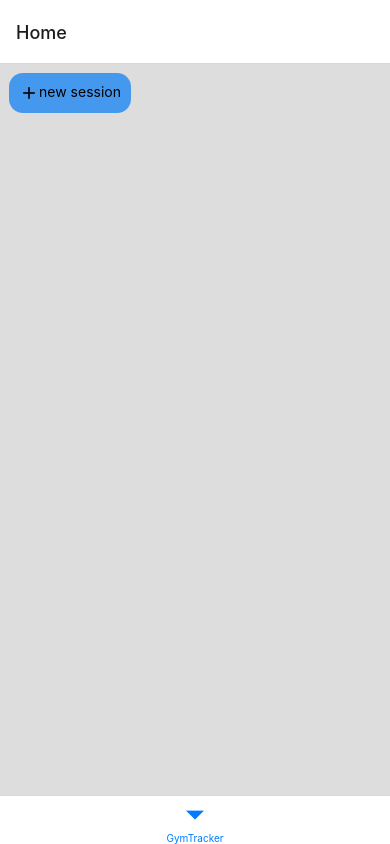
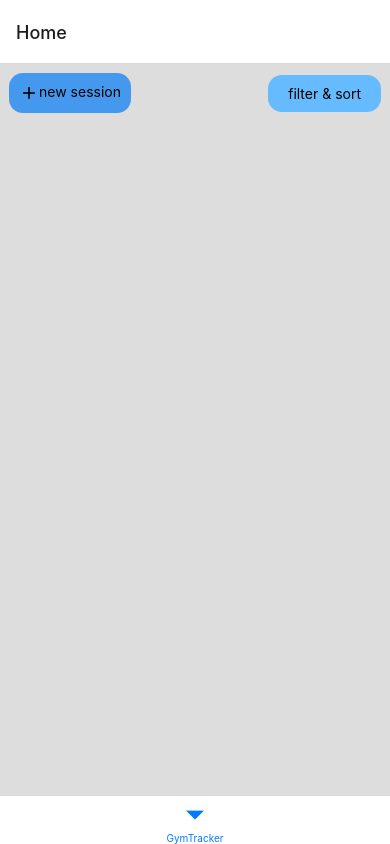
Before and after one commit to mako542b/react-native-gym-tracker, a React Native app: screen /Home in a window 390 px wide. Built offline with nearby package versions, Linux system fonts and the light colour scheme.

Commit message:
filtering

```diff
--- a/Tracker/GymTracker.js
+++ b/Tracker/GymTracker.js
@@ -3,18 +3,34 @@ import { useState, useReducer } from 'react'
 import SessionWrap from './session/SessionWrap'
 import sessionReducer from './sessionReducer'
 import AddSession from './session/AddSession'
+import FilterSession from './session/FilterSession'
+import { filterByDate } from '../Utils/filter'
 
 export default function ({ navigation }) {
 
     const [allSessions, sessionsDispatch] = useReducer(sessionReducer, [])
+    const [addSession, setAddSession] = useState(false)
+    const [startDate, setStartDate] = useState(null)
+    const [endDate, setEndDate] = useState(null)
+
+
 
     return(
         <ScrollView style={{backgroundColor: '#ddd'}}>
-            <AddSession
-                sessionsDispatch={sessionsDispatch}
-            />
+            <View style={{flexDirection:'row', justifyContent:'space-between', alignItems:'center'}}>
+                <AddSession sessionsDispatch={sessionsDispatch} addSession={addSession} setAddSession={setAddSession}/>
+                {!addSession ? (
+                    <FilterSession
+                        addSession={addSession}
+                        endDate={endDate}
+                        setEndDate={setEndDate}
+                        startDate={startDate}
+                        setStartDate={setStartDate}
+                    />
+                ) : null}
+            </View>
 
-            {allSessions.slice().sort((a,b) => b.date.getTime() - a.date.getTime()).map(session => (
+            {filterByDate(allSessions, {startDate, endDate})?.sort((a,b) => b.date.getTime() - a.date.getTime()).map(session => (
                 <SessionWrap
                     session={session}
                     key={session.key}
--- a/Tracker/session/AddSession.js
+++ b/Tracker/session/AddSession.js
@@ -5,24 +5,23 @@ import DatePicker from './DatePicker'
 import AddSessionButtons from './AddSessionButtons'
 import AddTags from './AddTags'
 
-export default function ({ sessionsDispatch }) {
+export default function ({ sessionsDispatch, addSession, setAddSession }) {
 
-    const [addSession, setAddSession] = useState(false)
     const [date, setDate] = useState(() => new Date())
     const [tags, setTags] = useState([])
 
     return (
-        <View>
+        <>
             {!addSession ? (
                 <Pressable
-                    style={{alignSelf:'flex-start', backgroundColor:'#49e', padding:10, borderRadius: 14, flexDirection:'row', margin:9, justifyContent:'center'}}
+                    style={{ backgroundColor:'#49e', padding:10, borderRadius: 14, flexDirection:'row', margin:9, justifyContent:'center'}}
                     onPress={() => setAddSession(true)}
                 >
                     <MaterialIcons name='add'  size={20}/>
                     <Text>new session</Text>
                 </Pressable>
             ) : (
-                <View style={{backgroundColor:'#49e', padding:15}}>
+                <View style={{backgroundColor:'#49e', padding:15, flex:1}}>
                     <DatePicker date={date} setDate={setDate}/>
                     <AddTags
                         tags={tags}
@@ -37,6 +36,6 @@ export default function ({ sessionsDispatch }) {
                     />
                 </View>
             )}
-        </View>
+        </>
     )
 }
--- /dev/null
+++ b/Tracker/session/FilterSession.js
@@ -0,0 +1,83 @@
+import { useState } from 'react'
+import { View, Text, Pressable, Modal, Button } from 'react-native'
+import { DateTimePickerAndroid } from '@react-native-community/datetimepicker'
+import { MaterialIcons } from '@expo/vector-icons'
+
+
+
+export default function({ startDate, setStartDate, endDate, setEndDate }) {
+
+    const [modal, setModal] = useState(false)
+
+    function showDatepicker (date, dateSetter) {
+        DateTimePickerAndroid.open({
+            value: date ? date : new Date(),
+            onChange: ((e, newDate) => {
+                if(e.type === 'dismissed') return
+                dateSetter(newDate)
+            }),
+            mode: 'date',
+        });
+    }
+
+    return (
+        <View>
+            <Pressable onPress={() => setModal(true)} style={{backgroundColor:'#6bf', paddingVertical:10, paddingHorizontal:20, borderRadius: 14, flexDirection:'row', margin:9,}}>
+                <Text>filter & sort</Text>
+            </Pressable>
+
+            <Modal visible={modal}>
+                <Button onPress={() => setModal(false)} title='off'/>
+
+                <View style={{alignItems:'center', justifyContent:'center'}}>
+                    <Text>Filter by date:</Text>
+
+                    <View style={{ alignSelf:'stretch', justifyContent:'space-between', padding:10}}>
+                        <View style={{flexDirection:'row', alignItems:'center'}}>
+                            <Text>Start:</Text>
+                            <Pressable
+                                onPress={() => showDatepicker(startDate, setStartDate)}
+                                style={{padding:10}}
+                            >
+                                <MaterialIcons name='date-range' size={30}/>
+                            </Pressable>
+                            {startDate ? (
+                                <View style={{flexDirection:'row',alignItems:'center'}}>
+                                    <Text>{startDate.toLocaleDateString()}</Text>
+                                    <Pressable
+                                        style={{padding:6}}
+                                        onPress={() => setStartDate(null)}
+                                    >
+                                        <MaterialIcons name='clear' size={25}/>
+                                    </Pressable>
+                                </View>) : null}
+
+                        </View>
+
+                        <View style={{flexDirection:'row', alignItems:'center'}}>
+                            <Text>  End:</Text>
+                            <Pressable
+                                onPress={() => showDatepicker(endDate, setEndDate)}
+                                style={{padding:10}}
+                            >
+                                <MaterialIcons name='date-range' size={30}/>
+                            </Pressable>
+                            {endDate ? (
+                                <View style={{flexDirection:'row',alignItems:'center'}}>
+                                    <Text>{endDate.toLocaleDateString()}</Text>
+                                    <Pressable
+                                        style={{padding:6}}
+                                        onPress={() => setEndDate(null)}
+                                    >
+                                        <MaterialIcons name='clear' size={25}/>
+                                    </Pressable>
+                                </View>) : null}
+                        </View>
+                    </View>
+
+                </View>
+
+            </Modal>
+        </View>
+    )
+}
--- /dev/null
+++ b/Utils/filter.js
@@ -0,0 +1,11 @@
+export function filterByDate(array, {startDate, endDate}) {
+    let filteredSessions = [...array]
+    if(startDate) {
+        filteredSessions = filteredSessions.filter(session => session.date.getTime() >= startDate.getTime() - 1000*60*60*24)
+    }
+    if(endDate) {
+        filteredSessions = filteredSessions.filter(session => session.date.getTime() <= endDate.getTime())
+    }
+
+    return filteredSessions
+}
```
